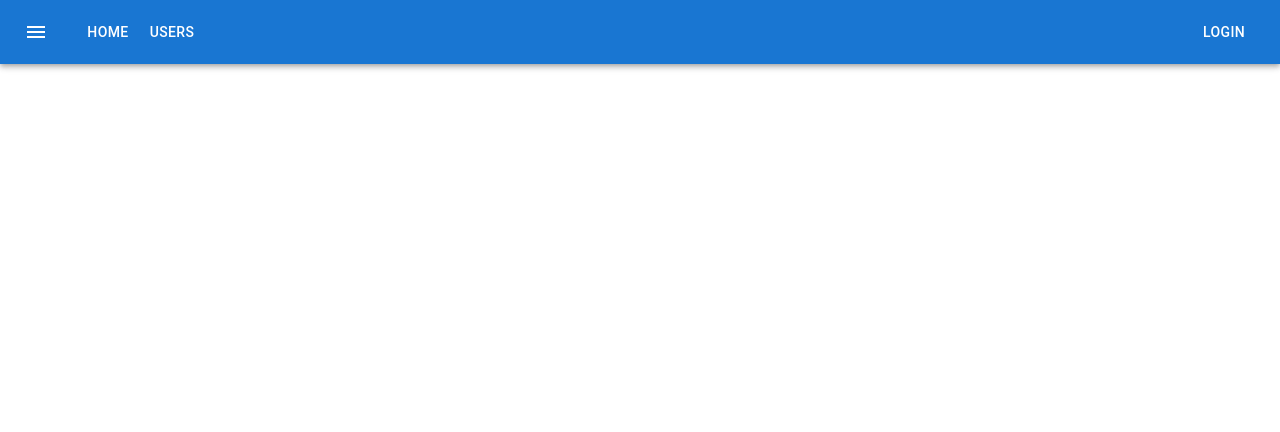
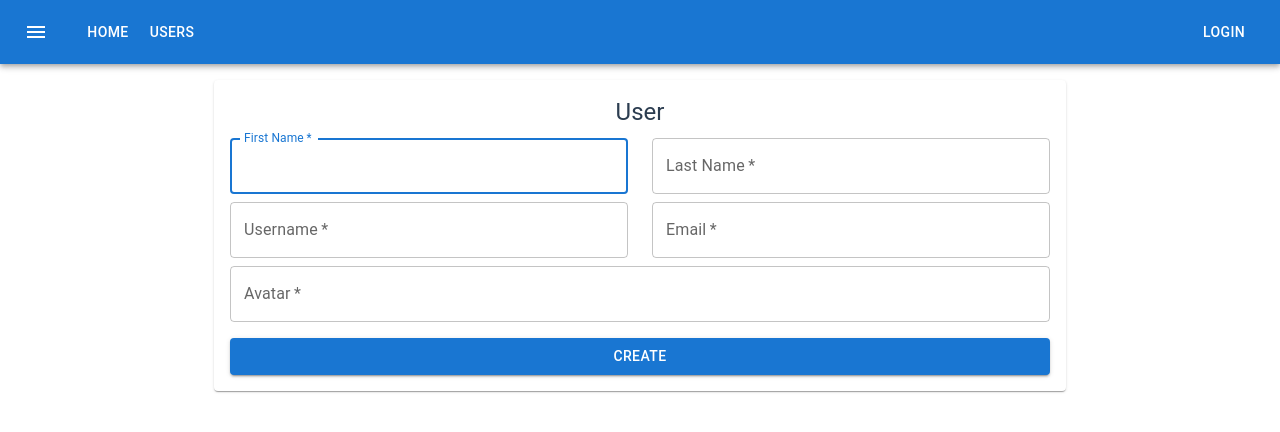
Before and after one commit to FaisalQureshi1231/react-crud-app, a React (Create React App) app: page /create in a window 1280 px wide. Before the commit this address had no page. Shown: the top 432 px of the page. Built offline with nearby package versions, Linux system fonts and the light colour scheme.

Commit message:
Adding Create User Component

```diff
--- a/src/App.js
+++ b/src/App.js
@@ -4,6 +4,7 @@ import Navbar from './components/partials/Navbar';
 import Home from './components/main/Home';
 import Users from './components/users/Users';
 import { Route, Routes } from 'react-router-dom';
+import Create from './components/users/Create';
 
 function App() {
   return (
@@ -17,6 +18,7 @@ function App() {
       <Routes>
         <Route path='/' element={<Home />} />
         <Route path='users' element = {<Users />} />
+        <Route path='create' element={<Create />} />
       </Routes>
     </>
   );
--- /dev/null
+++ b/src/components/users/Create.js
@@ -0,0 +1,82 @@
+import { Button, Container, Grid2, Paper, styled, TextField, Typography } from '@mui/material'
+import React from 'react'
+
+const RootDiv = styled('div')({
+    flexGrow : 1
+  });
+const CustomForm = styled('form')({
+    width      : '100%',
+    marginTop  : '10px'
+})
+function Create() {
+  return (
+        <RootDiv>
+            <Container sx={{ marginTop : '16px' }} maxWidth="md">
+                <Paper sx={{ padding : '16px', color: '#2C3D50' }}>
+                    <Typography align="center" component="h1" variant="h5">
+                        User
+                    </Typography>
+                    <CustomForm>
+                        <Grid2 container rowSpacing={1} columnSpacing={{ xs: 1, sm: 2, md: 3 }}>
+                            <Grid2 size={6}>
+                                <TextField
+                                    autoComplete="fname"
+                                    name="firstName"
+                                    variant="outlined"
+                                    required
+                                    fullWidth
+                                    id="firstName"
+                                    label="First Name"
+                                    autoFocus
+                                />
+                            </Grid2>
+                            <Grid2  size={6}>
+                                <TextField
+                                    autoComplete="off"
+                                    name="lastName"
+                                    variant="outlined"
+                                    required
+                                    fullWidth
+                                    id="lastName"
+                                    label="Last Name"
+                                />
+                            </Grid2>
+                            <Grid2  size={6}>
+                                <TextField
+                                    variant="outlined"
+                                    required
+                                    fullWidth
+                                    id="username"
+                                    label="Username"
+                                />
+                            </Grid2>
+                            <Grid2  size={6}>
+                                <TextField
+                                    variant="outlined"
+                                    required
+                                    fullWidth
+                                    id="email"
+                                    label="Email"
+                                    type="email"
+                                />
+                            </Grid2>
+                            <Grid2  size={12}>
+                                <TextField
+                                    variant="outlined"
+                                    required
+                                    fullWidth
+                                    id="avatar"
+                                    label="Avatar"
+                                    type="url"
+                                />
+                            </Grid2>
+                        </Grid2>
+                        <Button type="submit" fullWidth variant="contained" color="primary" sx={{ marginTop: 2 }}>Create</Button>
+                    </CustomForm>
+                </Paper>
+            </Container>
+        </RootDiv>
+    )
+}
+
+export default Create
```
